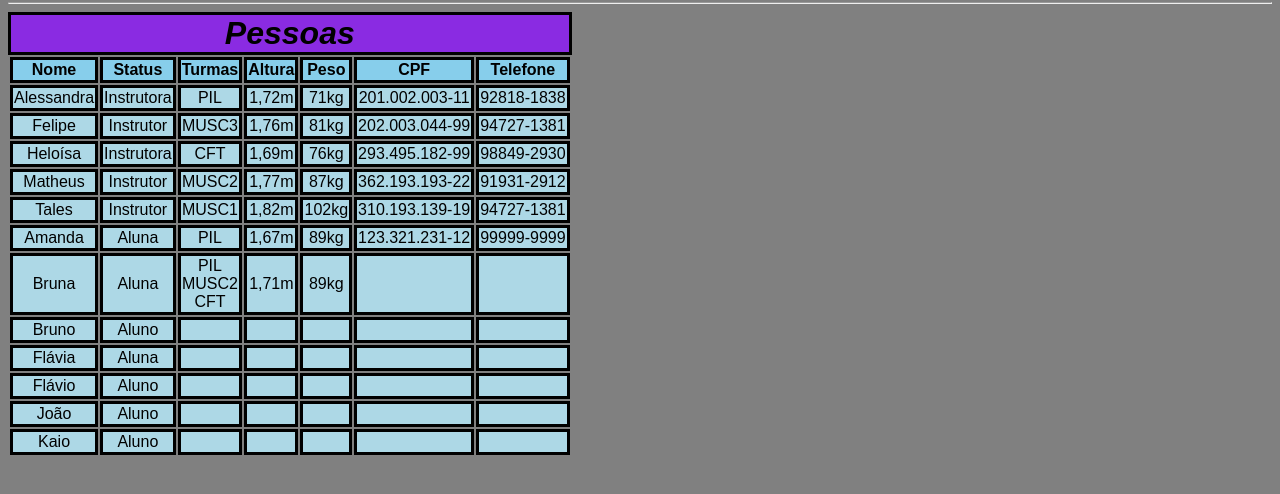
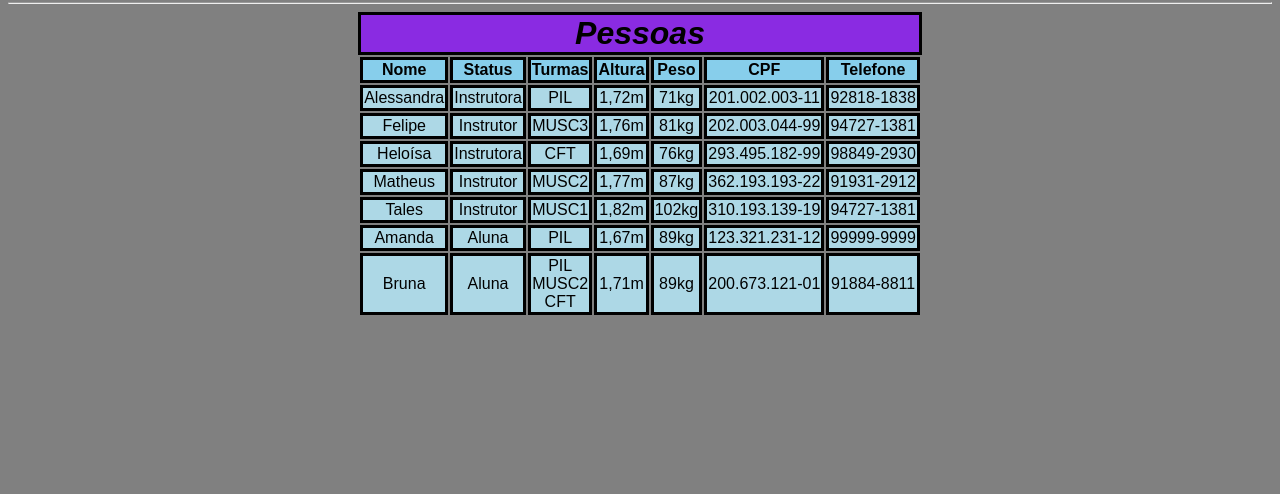
Before and after one commit to mquelucci/tp1_prog2, a plain HTML site: page consultapes.html in a window 1280 px wide. Shown: the part 114-608 px from the top of the page. Drawn offline with Linux system fonts and the light colour scheme.

Commit message:
Update 17abr2022

```diff
--- a/consultapes.html
+++ b/consultapes.html
@@ -50,7 +50,7 @@
 
 	<hr>
 
-	<table align="center;">
+	<table align="center">
 		<caption><b><em>Pessoas</em></b></caption>
 		<thead>
 			<tr>
@@ -124,53 +124,8 @@
 				<td>PIL<br>MUSC2<br>CFT</td>
 				<td>1,71m</td>
 				<td>89kg</td>
-				<td></td>
-				<td></td>
-			</tr>
-			<tr>
-				<td>Bruno</td>
-				<td>Aluno</td>
-				<td></td>
-				<td></td>
-				<td></td>
-				<td></td>
-				<td></td>
-			</tr>
-			<tr>
-				<td>Flávia</td>
-				<td>Aluna</td>
-				<td></td>
-				<td></td>
-				<td></td>
-				<td></td>
-				<td></td>
-			</tr>
-			<tr>
-				<td>Flávio</td>
-				<td>Aluno</td>
-				<td></td>
-				<td></td>
-				<td></td>
-				<td></td>
-				<td></td>
-			</tr>
-			<tr>
-				<td>João</td>
-				<td>Aluno</td>
-				<td></td>
-				<td></td>
-				<td></td>
-				<td></td>
-				<td></td>
-			</tr>
-			<tr>
-				<td>Kaio</td>
-				<td>Aluno</td>
-				<td></td>
-				<td></td>
-				<td></td>
-				<td></td>
-				<td></td>
+				<td>200.673.121-01</td>
+				<td>91884-8811</td>
 			</tr>
 		</tbody>
 	</table>
```
Also changed, not shown: 1 other file.
